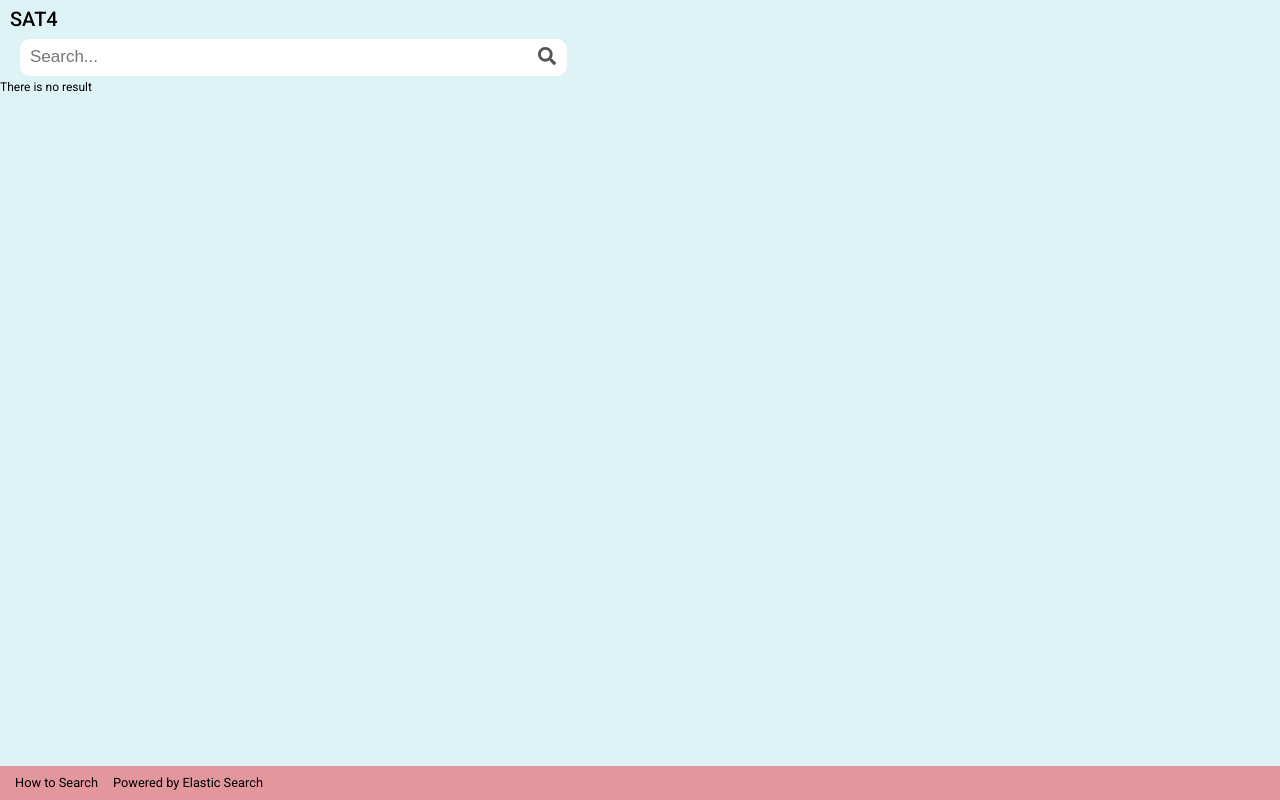
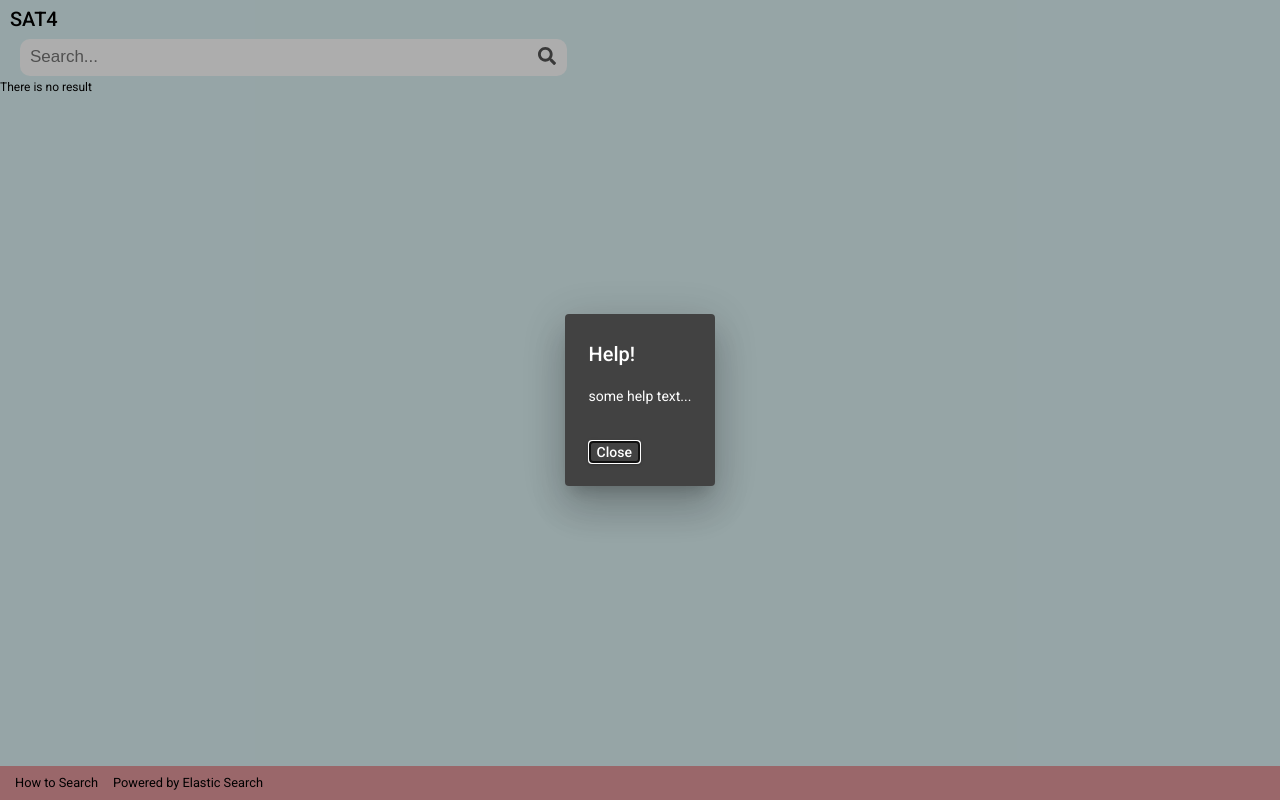
Before and after one commit to Star-Academy/Team4-Codes, an Angular app in the folder SearchAngular/: page / in a window 1280 px wide. Both pictures are taken after a click on the link "How to Search". Built offline with nearby package versions, Linux system fonts and the light colour scheme.

Commit message:
help popup

```diff
--- a/SearchAngular/angular.json
+++ b/SearchAngular/angular.json
@@ -127,5 +127,8 @@
       }
     }
   },
-  "defaultProject": "SearchAngular"
+  "defaultProject": "SearchAngular",
+  "cli": {
+    "analytics": false
+  }
 }
--- a/SearchAngular/src/app/footer/footer.component.html
+++ b/SearchAngular/src/app/footer/footer.component.html
@@ -1,6 +1,6 @@
 <div class="footer-container">
     <footer>
-        <a id="help-popup">How to Search</a>
+        <a id="help-popup" (click)="openDialog()">How to Search</a>
         <span>Powered by Elastic Search</span>
     </footer>
 </div>
--- a/SearchAngular/src/app/footer/footer.component.ts
+++ b/SearchAngular/src/app/footer/footer.component.ts
@@ -1,6 +1,7 @@
 import { Component, OnInit } from '@angular/core';
-import {MatDialog, MatDialogConfig} from '@angular/material/dialog';
-import {HelpComponent} from 'src/app/help/help.component';
+import { MatDialog, MatDialogConfig } from '@angular/material/dialog';
+import { HelpComponent } from 'src/app/help/help.component';
+import { MatDialogRef } from "@angular/material/dialog";
 @Component({
   selector: 'app-footer',
   templateUrl: './footer.component.html',
@@ -8,7 +9,9 @@ import {HelpComponent} from 'src/app/help/help.component';
 })
 export class FooterComponent implements OnInit {
 
-  constructor(private dialog: MatDialog) {}
+  constructor(private dialog: MatDialog) { }
+
+  private dialogRef: MatDialogRef<HelpComponent>;
 
   ngOnInit(): void {
   }
@@ -20,7 +23,11 @@ export class FooterComponent implements OnInit {
     dialogConfig.autoFocus = true;
 
     this.dialog.open(HelpComponent, dialogConfig);
-}
+  }
+
+  close() {
+    this.dialogRef.close();
+  }
 
 
 }
--- a/SearchAngular/src/app/help/help.component.html
+++ b/SearchAngular/src/app/help/help.component.html
@@ -2,3 +2,7 @@
 <mat-dialog-content>
     <p>some help text...</p>
 </mat-dialog-content>
+
+<mat-dialog-actions>
+    <button class="mat-raised-button" (click)="clickClose()">Close</button>
+</mat-dialog-actions>
--- a/SearchAngular/src/app/help/help.component.ts
+++ b/SearchAngular/src/app/help/help.component.ts
@@ -1,17 +1,18 @@
+import { FooterComponent } from './../footer/footer.component';
 import { Component, OnInit } from '@angular/core';
-import { MatDialogRef } from "@angular/material/dialog";
+import { MAT_DIALOG_DATA, MatDialogRef } from '@angular/material/dialog';
 @Component({
   selector: 'app-help',
   templateUrl: './help.component.html',
   styleUrls: ['./help.component.scss']
 })
 export class HelpComponent implements OnInit {
-  private dialogRef: MatDialogRef<HelpComponent>;
+  constructor(private dialogRef: MatDialogRef<HelpComponent>) { }
 
   ngOnInit(): void {
   }
 
-  close() {
+  clickClose() {
     this.dialogRef.close();
   }
 
```
